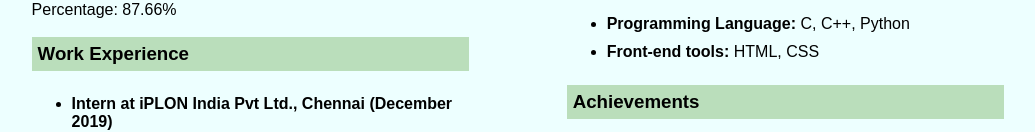
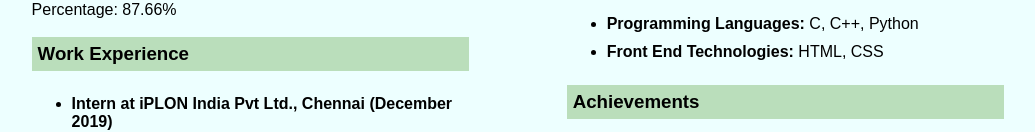
Before and after one commit to ritusantra/ritusantra.github.io, a plain HTML site: page index.html in a window 1280 px wide. Shown: the part 644-776 px from the top of the page, without its empty margins (122-1157 px from the left). Drawn offline with Linux system fonts and the light colour scheme.

Commit message:
Update index.html

```diff
--- a/index.html
+++ b/index.html
@@ -59,8 +59,8 @@
         </ul>
     <h3>Skills</h3>
     <ul>
-        <li><span class="prg"> Programming Language:</span> C, C++, Python</li>
-        <li><span class="prg">Front-end tools: </span>HTML, CSS</li>
+        <li><span class="prg"> Programming Languages:</span> C, C++, Python</li>
+        <li><span class="prg">Front End Technologies: </span>HTML, CSS</li>
     </ul>
         <h3>Achievements</h3>
         <ul>
```
